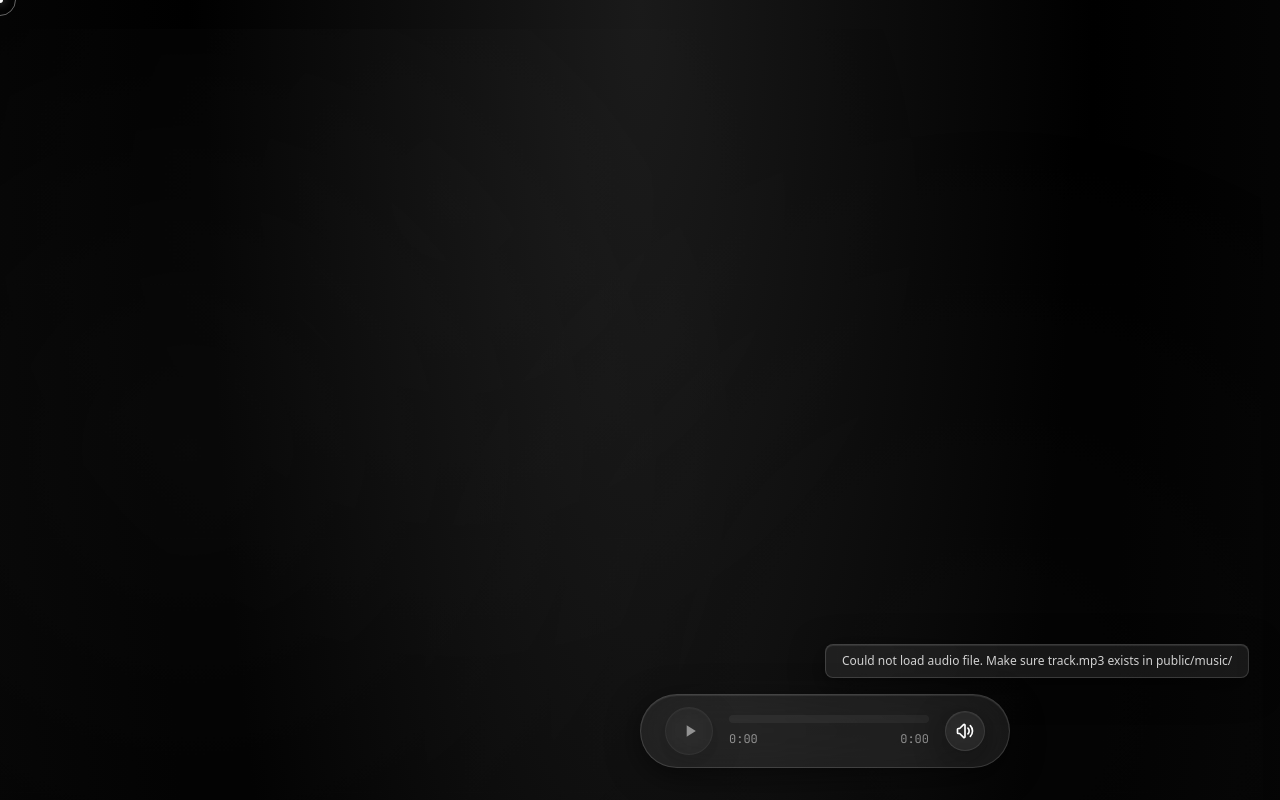
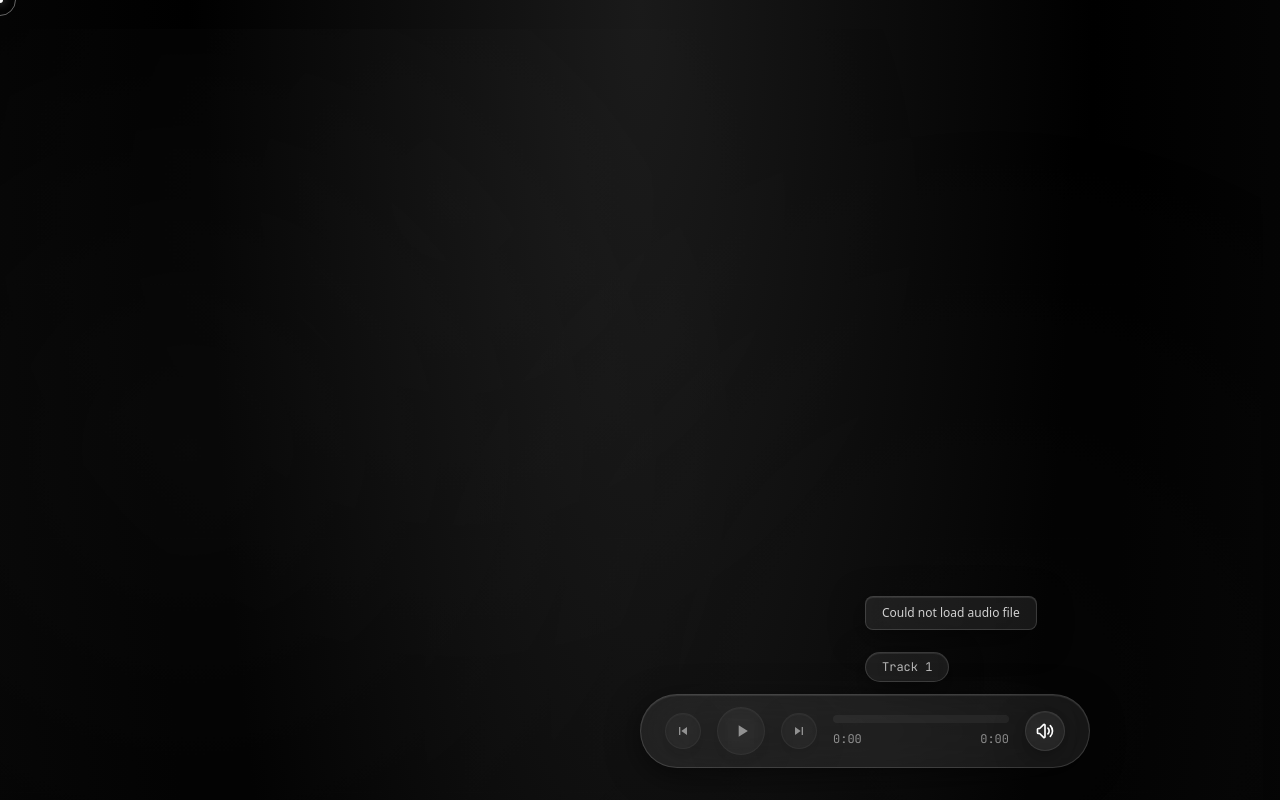
Before and after one commit to KadeCreates/doomsite, a Next.js app: page / in a window 1280 px wide. Shown: the top 800 px of the page. Built offline with nearby package versions, Linux system fonts and the light colour scheme.

Commit message:
Update MusicPlayer.tsx

```diff
--- a/src/components/MusicPlayer.tsx
+++ b/src/components/MusicPlayer.tsx
@@ -3,7 +3,16 @@
 import { useState, useRef, useEffect } from 'react';
 import { motion, AnimatePresence } from 'framer-motion';
 
+// Define your playlist here - add or remove tracks as needed
+const PLAYLIST = [
+  { id: 1, name: 'Track 1', src: '/music/track.mp3' },
+  { id: 2, name: 'Track 2', src: '/music/track2.mp3' },
+  { id: 3, name: 'Track 3', src: '/music/track3.mp3' },
+  // Add more tracks here as needed
+];
+
 export default function MusicPlayer() {
+  const [currentTrackIndex, setCurrentTrackIndex] = useState(0);
   const [isPlaying, setIsPlaying] = useState(false);
   const [currentTime, setCurrentTime] = useState(0);
   const [duration, setDuration] = useState(0);
@@ -11,7 +20,51 @@ export default function MusicPlayer() {
   const [showVolume, setShowVolume] = useState(false);
   const [error, setError] = useState<string | null>(null);
   const [isLoaded, setIsLoaded] = useState(false);
+  const [hasInteracted, setHasInteracted] = useState(false);
   const audioRef = useRef<HTMLAudioElement>(null);
+
+  const currentTrack = PLAYLIST[currentTrackIndex];
+
+  // Handle autoplay on first user interaction
+  useEffect(() => {
+    if (!hasInteracted) return;
+
+    const audio = audioRef.current;
+    if (!audio) return;
+
+    const attemptAutoplay = async () => {
+      try {
+        await audio.play();
+        setIsPlaying(true);
+        console.log('Autoplay successful');
+      } catch (err) {
+        console.log('Autoplay prevented by browser:', err);
+        setError('Click play to start music');
+      }
+    };
+
+    if (isLoaded && !isPlaying) {
+      attemptAutoplay();
+    }
+  }, [isLoaded, hasInteracted]);
+
+  // Enable autoplay on any user interaction
+  useEffect(() => {
+    const enableAutoplay = () => {
+      if (!hasInteracted) {
+        setHasInteracted(true);
+      }
+    };
+
+    // Listen for any click or key press
+    window.addEventListener('click', enableAutoplay, { once: true });
+    window.addEventListener('keypress', enableAutoplay, { once: true });
+
+    return () => {
+      window.removeEventListener('click', enableAutoplay);
+      window.removeEventListener('keypress', enableAutoplay);
+    };
+  }, [hasInteracted]);
 
   useEffect(() => {
     const audio = audioRef.current;
@@ -26,10 +79,13 @@ export default function MusicPlayer() {
       setIsLoaded(true);
       console.log('Audio loaded, duration:', audio.duration);
     };
-    const handleEnded = () => setIsPlaying(false);
+    const handleEnded = () => {
+      // Auto-play next track when current ends
+      nextTrack();
+    };
     const handleError = (e: Event) => {
       console.error('Audio error:', e);
-      setError('Could not load audio file. Make sure track.mp3 exists in public/music/');
+      setError('Could not load audio file');
       setIsPlaying(false);
     };
     const handleCanPlay = () => {
@@ -44,7 +100,7 @@ export default function MusicPlayer() {
     audio.addEventListener('error', handleError);
     audio.addEventListener('canplay', handleCanPlay);
 
-    // Try to load the audio
+    // Load the audio
     audio.load();
 
     return () => {
@@ -54,10 +110,12 @@ export default function MusicPlayer() {
       audio.removeEventListener('error', handleError);
       audio.removeEventListener('canplay', handleCanPlay);
     };
-  }, []);
+  }, [currentTrackIndex]); // Reload when track changes
 
   const togglePlay = async () => {
     if (!audioRef.current) return;
+
+    setHasInteracted(true); // Mark that user has interacted
 
     try {
       if (isPlaying) {
@@ -70,8 +128,65 @@ export default function MusicPlayer() {
       }
     } catch (err) {
       console.error('Playback error:', err);
-      setError('Playback failed. Browser might be blocking autoplay.');
+      setError('Playback failed');
       setIsPlaying(false);
+    }
+  };
+
+  const nextTrack = async () => {
+    setIsLoaded(false);
+    setCurrentTime(0);
+    const wasPlaying = isPlaying;
+    setIsPlaying(false);
+
+    // Move to next track, loop back to start if at end
+    setCurrentTrackIndex((prev) => (prev + 1) % PLAYLIST.length);
+
+    // If was playing, continue playing the next track
+    if (wasPlaying && audioRef.current) {
+      setTimeout(async () => {
+        try {
+          await audioRef.current?.play();
+          setIsPlaying(true);
+        } catch (err) {
+          console.error('Error playing next track:', err);
+        }
+      }, 100);
+    }
+  };
+
+  const previousTrack = async () => {
+    setIsLoaded(false);
+    setCurrentTime(0);
+    const wasPlaying = isPlaying;
+    setIsPlaying(false);
+
+    // If more than 3 seconds into track, restart current track
+    // Otherwise go to previous track
+    if (currentTime > 3) {
+      if (audioRef.current) {
+        audioRef.current.currentTime = 0;
+        if (wasPlaying) {
+          await audioRef.current.play();
+          setIsPlaying(true);
+        }
+      }
+    } else {
+      // Move to previous track, loop to end if at start
+      setCurrentTrackIndex((prev) =>
+        prev === 0 ? PLAYLIST.length - 1 : prev - 1
+      );
+
+      if (wasPlaying && audioRef.current) {
+        setTimeout(async () => {
+          try {
+            await audioRef.current?.play();
+            setIsPlaying(true);
+          } catch (err) {
+            console.error('Error playing previous track:', err);
+          }
+        }, 100);
+      }
     }
   };
 
@@ -125,12 +240,23 @@ export default function MusicPlayer() {
           className="absolute inset-0 bg-white/10 blur-2xl rounded-full"
         />
 
+        {/* Track name display */}
+        <motion.div
+          initial={{ opacity: 0, y: 10 }}
+          animate={{ opacity: 1, y: 0 }}
+          className="absolute bottom-full mb-3 left-1/2 -translate-x-1/2 whitespace-nowrap"
+        >
+          <div className="glass-strong rounded-full px-4 py-1.5 text-xs text-white/70 font-mono">
+            {currentTrack.name}
+          </div>
+        </motion.div>
+
         {/* Error message */}
         {error && (
           <motion.div
             initial={{ opacity: 0, y: -10 }}
             animate={{ opacity: 1, y: 0 }}
-            className="absolute bottom-full mb-4 left-1/2 -translate-x-1/2 whitespace-nowrap"
+            className="absolute bottom-full mb-16 left-1/2 -translate-x-1/2 whitespace-nowrap"
           >
             <div className="glass-strong rounded-lg px-4 py-2 text-xs text-white/80">
               {error}
@@ -140,7 +266,24 @@ export default function MusicPlayer() {
 
         {/* Player container with enhanced glass effect */}
         <div className="relative glass-strong rounded-full px-6 py-3 shadow-2xl border-white/20">
-          <div className="flex items-center gap-4 min-w-[320px]">
+          <div className="flex items-center gap-4 min-w-[400px]">
+            {/* Previous track button */}
+            <motion.button
+              whileHover={{ scale: 1.1 }}
+              whileTap={{ scale: 0.95 }}
+              onClick={previousTrack}
+              disabled={!isLoaded}
+              className="w-9 h-9 rounded-full glass hover:glass-strong transition-all flex items-center justify-center disabled:opacity-50 disabled:cursor-not-allowed"
+            >
+              <svg
+                className="w-4 h-4 text-white"
+                fill="currentColor"
+                viewBox="0 0 24 24"
+              >
+                <path d="M6 6h2v12H6zm3.5 6l8.5 6V6z" />
+              </svg>
+            </motion.button>
+
             {/* Play/Pause button with pulse effect */}
             <motion.button
               whileHover={{ scale: 1.1 }}
@@ -194,6 +337,23 @@ export default function MusicPlayer() {
                   </motion.svg>
                 )}
               </AnimatePresence>
+            </motion.button>
+
+            {/* Next track button */}
+            <motion.button
+              whileHover={{ scale: 1.1 }}
+              whileTap={{ scale: 0.95 }}
+              onClick={nextTrack}
+              disabled={!isLoaded}
+              className="w-9 h-9 rounded-full glass hover:glass-strong transition-all flex items-center justify-center disabled:opacity-50 disabled:cursor-not-allowed"
+            >
+              <svg
+                className="w-4 h-4 text-white"
+                fill="currentColor"
+                viewBox="0 0 24 24"
+              >
+                <path d="M6 18l8.5-6L6 6v12zM16 6v12h2V6h-2z" />
+              </svg>
             </motion.button>
 
             {/* Progress bar with enhanced styling */}
@@ -301,7 +461,7 @@ export default function MusicPlayer() {
       {/* Audio element */}
       <audio
         ref={audioRef}
-        src="/music/track.mp3"
+        src={currentTrack.src}
         preload="metadata"
       />
     </motion.div>
```
